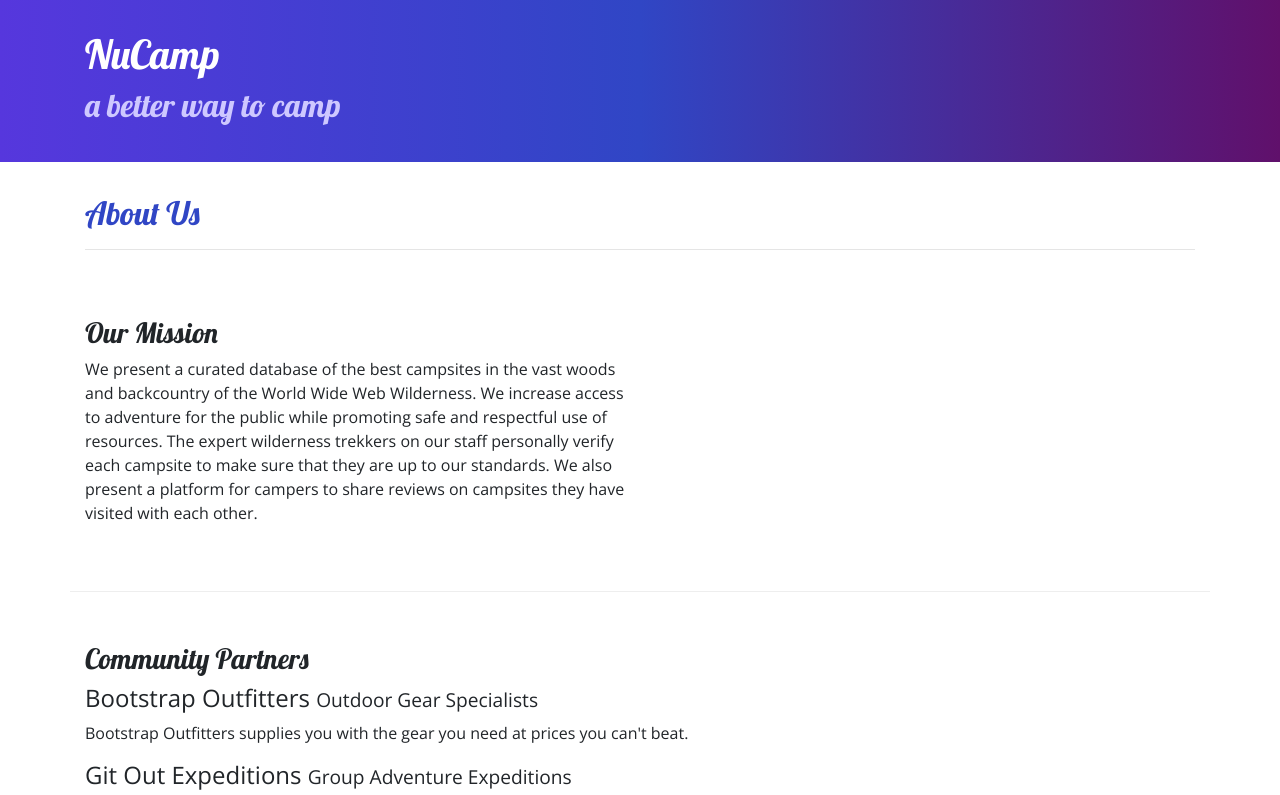
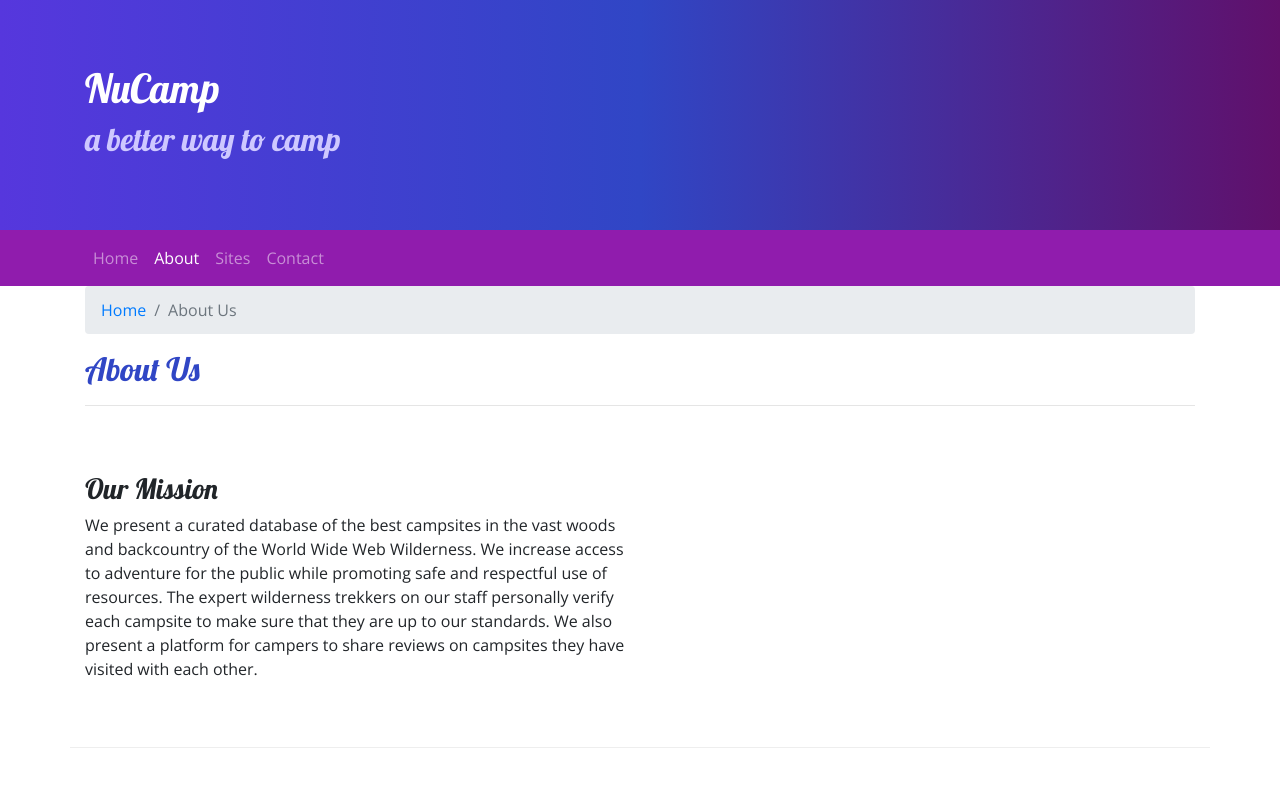
Before and after one commit to bushido1586/nucampsite, a website: page aboutus.html in a window 1280 px wide. Shown: the top 795 px of the page. Drawn offline with nearby package versions, Linux system fonts and the light colour scheme.

Commit message:
Navebar and breadcrumb additions

```diff
--- a/aboutus.html
+++ b/aboutus.html
@@ -24,17 +24,34 @@
             </div>
         </div>
     </header>
-
+    <nav class="navbar navbar-expand-sm navbar-dark sticky-top">
+        <div class="container">
+            <button class="navbar-toggler ml-auto" type="button" data-toggle="collapse" data-target="#nucampNavbar">
+            <span class="navbar-toggler-icon"></span> </button>
+            <div class="collapse navbar-collapse" id="nucampNavbar">
+                <ul class="navbar-nav">
+                    <li class="nav-item"><a class="nav-link" href="index.html">Home</a></li>
+                    <li class="nav-item active"><a class="nav-link" href="#">About</a></li>
+                    <li class="nav-item"><a class="nav-link" href="#">Sites</a></li>
+                    <li class="nav-item"><a class="nav-link" href="#">Contact</a></li>
+                </ul>
+            </div>
+        </div>
+    </nav>
     <div class="container">
         <div class="row">
             <div class="col">
+                <ol class="breadcrumb">
+                    <li class="breadcrumb-item"><a href="index.html">Home</a></li>
+                    <li class="breadcrumb-item active">About Us</li>
+                </ol>
                 <h2>About Us</h2>
                 <hr />
             </div>
         </div>
 
-        <div class="row row-content">
-            <div class="col-12 col-sm-6">
+        <div class=" row row-content ">
+            <div class="col-12 col-sm-6 ">
                 <h3>Our Mission</h3>
                 <p>We present a curated database of the best campsites in the vast woods and backcountry of the World Wide Web Wilderness. We increase access to adventure for the public while promoting safe and respectful use of resources. The expert wilderness
                     trekkers on our staff personally verify each campsite to make sure that they are up to our standards. We also present a platform for campers to share reviews on campsites they have visited with each other.</p>
@@ -42,41 +59,41 @@
         </div>
 
 
-        <div class="row row-content">
-            <div class="col">
+        <div class="row row-content ">
+            <div class="col ">
                 <h3>Community Partners</h3>
                 <h4>Bootstrap Outfitters <small>Outdoor Gear Specialists</small></h4>
-                <p class="d-none d-sm-block">Bootstrap Outfitters supplies you with the gear you need at prices you can't beat.</p>
+                <p class="d-none d-sm-block ">Bootstrap Outfitters supplies you with the gear you need at prices you can't beat.</p>
                 <h4>Git Out Expeditions <small>Group Adventure Expeditions</small></h4>
-                <p class="d-none d-sm-block">Join Git Out Expeditions to explore new horizons with a group of other adventurers!</p>
+                <p class="d-none d-sm-block ">Join Git Out Expeditions to explore new horizons with a group of other adventurers!</p>
                 <h4>Mongo Fly Shop <small>Your Neighborhood Fly Fishing Shop</small></h4>
-                <p class="d-none d-sm-block">Need a new fishing pole, a tacklebox, or flies of all kinds? Stop by Mongo Fly Shop.</p>
+                <p class="d-none d-sm-block ">Need a new fishing pole, a tacklebox, or flies of all kinds? Stop by Mongo Fly Shop.</p>
                 <h4>Node Outdoor Apparel <small>Outdoor Clothes & Shoes</small></h4>
-                <p class="d-none d-sm-block">From polar fleeces to swimsuits, hiking boots to waders, a visit to Node will be sure to get you covered.</p>
+                <p class="d-none d-sm-block ">From polar fleeces to swimsuits, hiking boots to waders, a visit to Node will be sure to get you covered.</p>
             </div>
         </div>
     </div>
 
     <footer>
-        <div class="container">
-            <div class="row">
-                <div class="col-4 col-sm-2 offset-1">
+        <div class="container ">
+            <div class="row ">
+                <div class="col-4 col-sm-2 offset-1 ">
                     <h5>Links</h5>
-                    <ul class="list-unstyled">
-                        <li><a href="index.html">Home</a></li>
-                        <li><a href="#">About</a></li>
-                        <li><a href="#">Sites</a></li>
-                        <li><a href="#">Contact</a></li>
+                    <ul class="list-unstyled ">
+                        <li><a href="index.html ">Home</a></li>
+                        <li><a href="# ">About</a></li>
+                        <li><a href="# ">Sites</a></li>
+                        <li><a href="# ">Contact</a></li>
                     </ul>
                 </div>
-                <div class="col-6 col-sm-5 text-center">
+                <div class="col-6 col-sm-5 text-center ">
                     <h5>Social</h5>
-                    <a href="http://instagram.com/">Instagram</a>
-                    <a href="http://facebook.com/">Facebook</a>
-                    <a href="http://twitter.com/">Twitter</a>
-                    <a href="http://youtube.com/">YouTube</a>
+                    <a href="http://instagram.com/ ">Instagram</a>
+                    <a href="http://facebook.com/ ">Facebook</a>
+                    <a href="http://twitter.com/ ">Twitter</a>
+                    <a href="http://youtube.com/ ">YouTube</a>
                 </div>
-                <div class="col-sm-4 text-center">
+                <div class="col-sm-4 text-center ">
                     Tel: 1-206-555-1234<br /> Email: campsites@nucamp.co
                 </div>
             </div>
--- a/css/styles.css
+++ b/css/styles.css
@@ -22,7 +22,7 @@ footer {
 }
 
 .jumbotron {
-    padding: 30px;
+    margin: 0;
     background-image: linear-gradient(to right, #5637DD, #3046c5, #60106b);
     color: white;
 }
@@ -32,3 +32,7 @@ footer {
     border-bottom: 1px ridge;
     min-height: 200px;
 }
+
+.navbar {
+    background-color: #901CAD;
+}
```
Also changed, not shown: index.html (+25 -10 lines).
